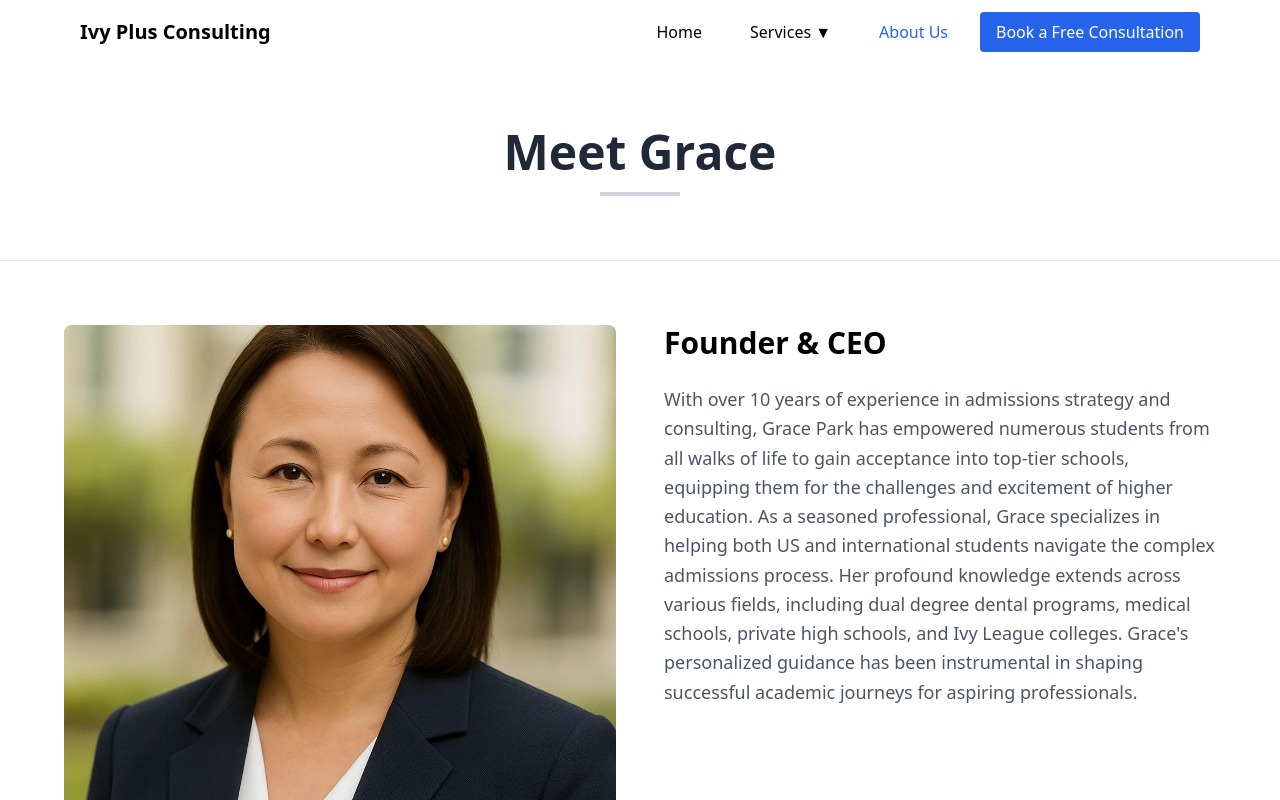
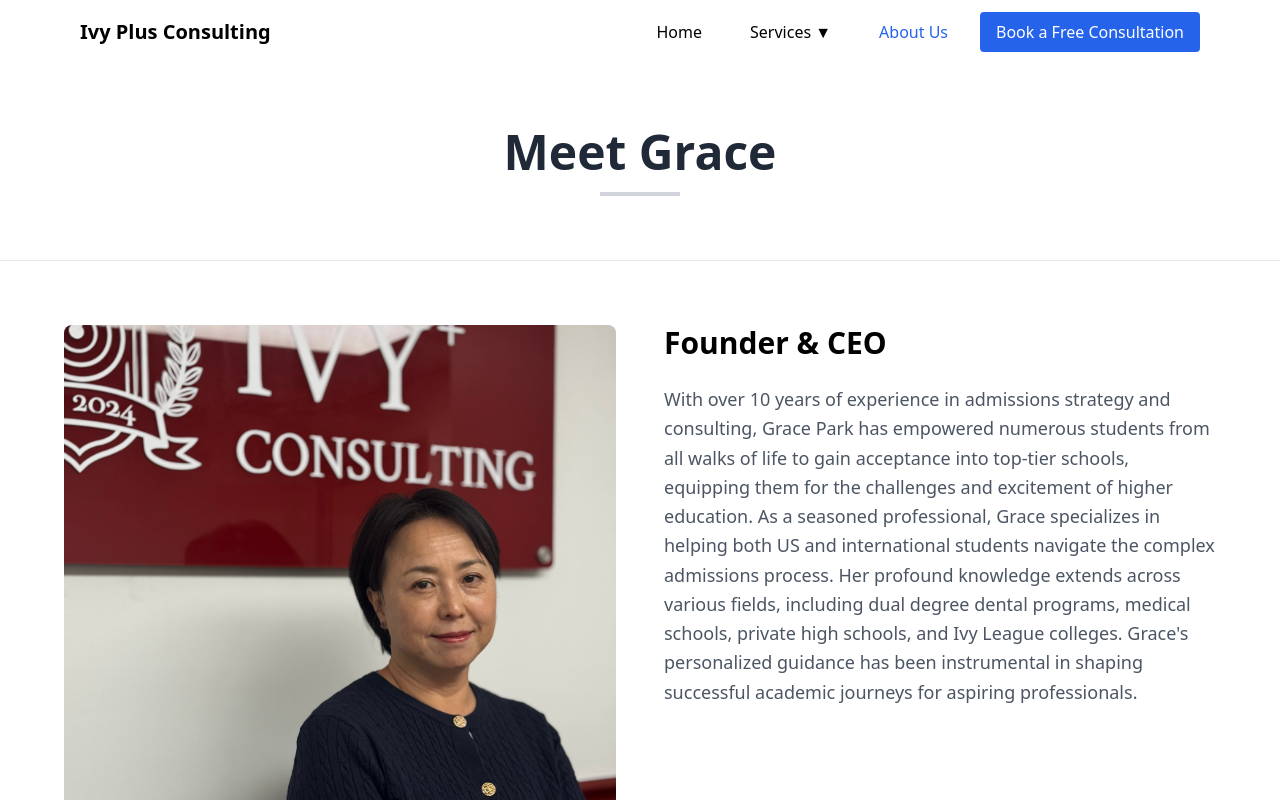
Before and after one commit to solomonii/ivy-plus-consulting, a React (Create React App) app: page /about-us in a window 1280 px wide. Shown: the top 800 px of the page. Built offline with nearby package versions, Linux system fonts and the light colour scheme.

Commit message:
Update AboutUs.tsx

```diff
--- a/src/pages/AboutUs.tsx
+++ b/src/pages/AboutUs.tsx
@@ -18,7 +18,7 @@ const AboutUs: React.FC = () => {
           {/* Left Column - Image */}
           <div className="h-[500px] md:h-[600px]">
             <StyledImage
-              src="/images/about/grace-park.jpg"
+              src="/images/about/Grace-Park-1.jpeg"
               alt="Grace Park, Founder and CEO of Ivy Plus Consulting"
               className="h-full rounded-lg"
             />
```
